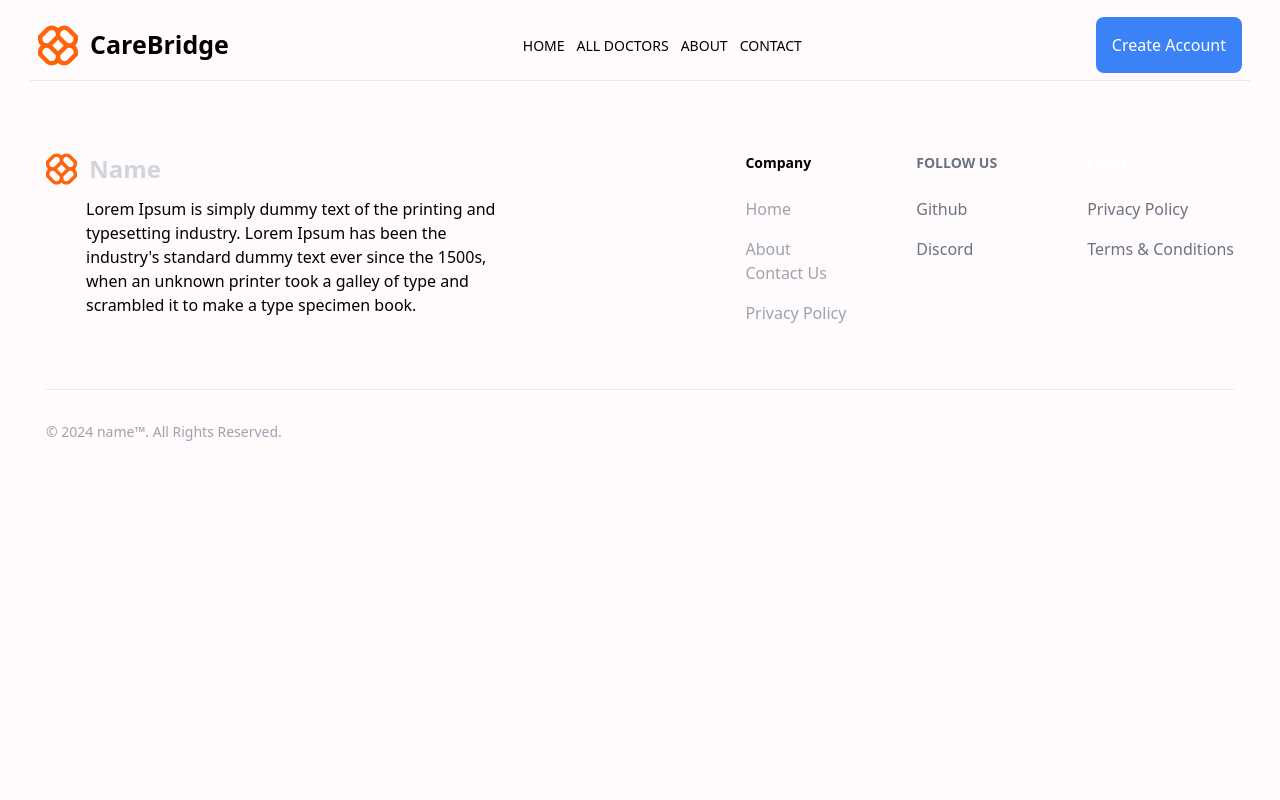
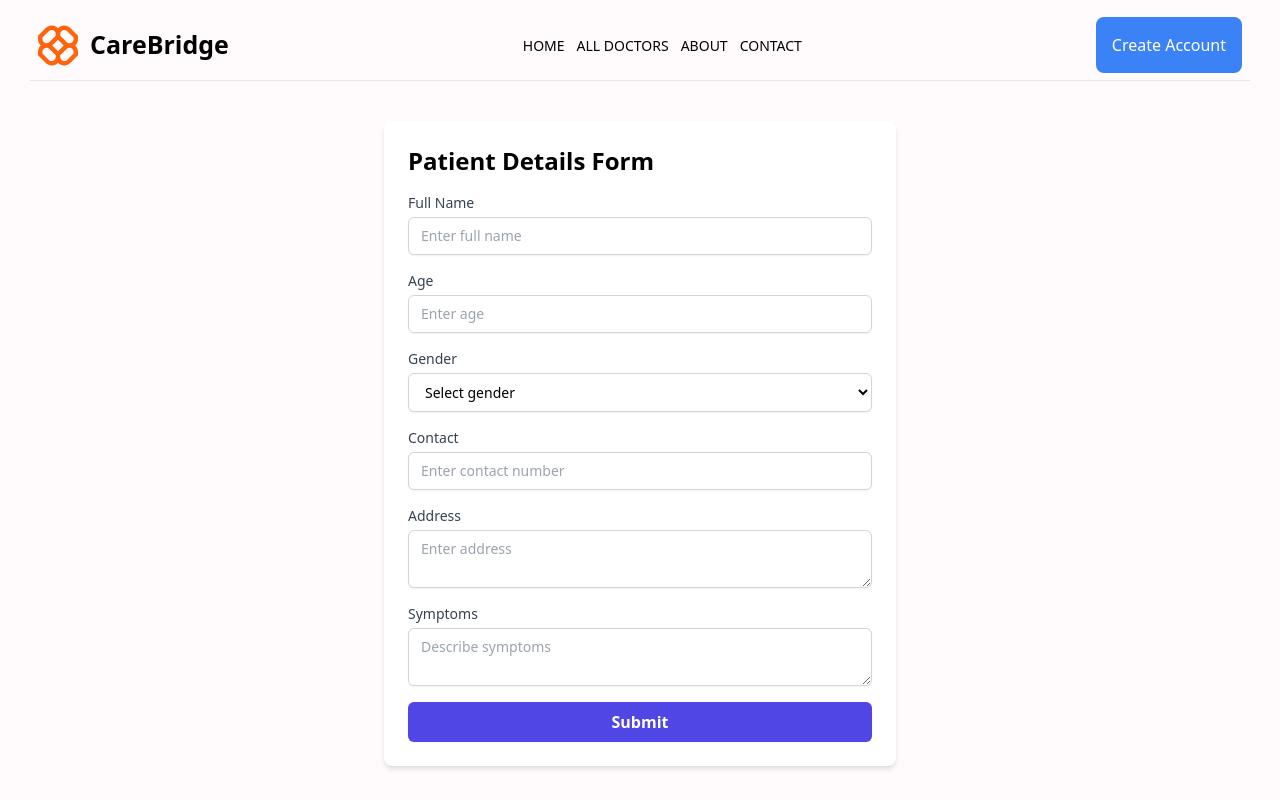
Before and after one commit to afzal-2004/DoctorAppoint, a React (Vite) app: page /patientDetails in a window 1280 px wide. Shown: the top 800 px of the page. Built offline with nearby package versions, Linux system fonts and the light colour scheme.

Commit message:
Add patient Details Form

```diff
--- a/src/Components/DoctorDetails.jsx
+++ b/src/Components/DoctorDetails.jsx
@@ -1,9 +1,9 @@
 /* eslint-disable react-hooks/exhaustive-deps */
-// import { useParams } from "react-router-dom";
+
 import axios from "axios";
 import { useContext, useEffect, useState } from "react";
 import { FaCircleExclamation, FaArrowRight } from "react-icons/fa6";
-import { toast } from "react-toastify";
+
 import { DoctorCard } from "./DoctorCard";
 import { Link } from "react-router-dom";
 import { AppContext } from "../Context/AppContext";
@@ -62,9 +62,6 @@ export const DoctorDetails = () => {
     setNextSevenBookingDate(nextSevenDays);
   }, []);
   //  Handling Booking Funtion
-  const handleBookingStatus = () => {
-    toast.success("Book Doctor");
-  };
 
   return (
     <>
@@ -145,16 +142,13 @@ export const DoctorDetails = () => {
                 ))}
               </div>
               <div>
-                <button
-                  className=" m-[5vh] border bg-blue-500 rounded-3xl text-white p-4   sm:text-[18px] text-[15px] gap-3 flex  items-center"
-                  onClick={() => {
-                    handleBookingStatus();
-                  }}
-                >
-                  {" "}
-                  Book an appointment
-                  <FaArrowRight />
-                </button>
+                <Link to={"/patientDetails"}>
+                  <button className=" m-[5vh] border bg-blue-500 rounded-3xl text-white p-4   sm:text-[18px] text-[15px] gap-3 flex  items-center ">
+                    {" "}
+                    Book an appointment
+                    <FaArrowRight />
+                  </button>
+                </Link>
               </div>
             </div>
           </div>
--- /dev/null
+++ b/src/Components/PatinentDetails.jsx
@@ -0,0 +1,126 @@
+import { useState } from "react";
+
+export const PatinentDetails = () => {
+  const [formData, setFormData] = useState({
+    name: "",
+    age: "",
+    gender: "",
+    contact: "",
+    address: "",
+    symptoms: "",
+    doctor: "",
+  });
+
+  const handleChange = (e) => {
+    setFormData({ ...formData, [e.target.name]: e.target.value });
+  };
+
+  const handleSubmit = (e) => {
+    e.preventDefault();
+
+    console.log("Patient Data:", formData);
+  };
+
+  return (
+    <div className="max-w-lg mx-auto mt-10 p-6 bg-white shadow-md rounded-lg">
+      <h2 className="text-2xl font-semibold mb-4">Patient Details Form</h2>
+      <form onSubmit={handleSubmit}>
+        <div className="mb-4">
+          <label className="block text-sm font-medium text-gray-700">
+            Full Name
+          </label>
+          <input
+            type="text"
+            name="name"
+            value={formData.name}
+            onChange={handleChange}
+            className="mt-1 block w-full px-3 py-2 border border-gray-300 rounded-md shadow-sm focus:outline-none focus:ring-indigo-500 focus:border-indigo-500 sm:text-sm"
+            placeholder="Enter full name"
+            required
+          />
+        </div>
+
+        <div className="mb-4">
+          <label className="block text-sm font-medium text-gray-700">Age</label>
+          <input
+            type="number"
+            name="age"
+            value={formData.age}
+            onChange={handleChange}
+            className="mt-1 block w-full px-3 py-2 border border-gray-300 rounded-md shadow-sm focus:outline-none focus:ring-indigo-500 focus:border-indigo-500 sm:text-sm"
+            placeholder="Enter age"
+            required
+          />
+        </div>
+
+        <div className="mb-4">
+          <label className="block text-sm font-medium text-gray-700">
+            Gender
+          </label>
+          <select
+            name="gender"
+            value={formData.gender}
+            onChange={handleChange}
+            className="mt-1 block w-full px-3 py-2 border border-gray-300 bg-white rounded-md shadow-sm focus:outline-none focus:ring-indigo-500 focus:border-indigo-500 sm:text-sm"
+            required
+          >
+            <option value="">Select gender</option>
+            <option value="male">Male</option>
+            <option value="female">Female</option>
+            <option value="other">Other</option>
+          </select>
+        </div>
+
+        <div className="mb-4">
+          <label className="block text-sm font-medium text-gray-700">
+            Contact
+          </label>
+          <input
+            type="tel"
+            name="contact"
+            value={formData.contact}
+            onChange={handleChange}
+            className="mt-1 block w-full px-3 py-2 border border-gray-300 rounded-md shadow-sm focus:outline-none focus:ring-indigo-500 focus:border-indigo-500 sm:text-sm"
+            placeholder="Enter contact number"
+            required
+          />
+        </div>
+
+        <div className="mb-4">
+          <label className="block text-sm font-medium text-gray-700">
+            Address
+          </label>
+          <textarea
+            name="address"
+            value={formData.address}
+            onChange={handleChange}
+            className="mt-1 block w-full px-3 py-2 border border-gray-300 rounded-md shadow-sm focus:outline-none focus:ring-indigo-500 focus:border-indigo-500 sm:text-sm"
+            placeholder="Enter address"
+            required
+          />
+        </div>
+
+        <div className="mb-4">
+          <label className="block text-sm font-medium text-gray-700">
+            Symptoms
+          </label>
+          <textarea
+            name="symptoms"
+            value={formData.symptoms}
+            onChange={handleChange}
+            className="mt-1 block w-full px-3 py-2 border border-gray-300 rounded-md shadow-sm focus:outline-none focus:ring-indigo-500 focus:border-indigo-500 sm:text-sm"
+            placeholder="Describe symptoms"
+            required
+          />
+        </div>
+
+        <button
+          type="submit"
+          className="w-full py-2 px-4 bg-indigo-600 text-white font-semibold rounded-md shadow-sm hover:bg-indigo-700 focus:outline-none focus:ring-2 focus:ring-offset-2 focus:ring-indigo-500"
+        >
+          Submit
+        </button>
+      </form>
+    </div>
+  );
+};
--- a/src/Pages/Doctors/Doctors.jsx
+++ b/src/Pages/Doctors/Doctors.jsx
@@ -5,7 +5,7 @@ import { Link } from "react-router-dom";
 export const Doctors = () => {
   const [Doctordata, setDoctordata] = useState([]);
   useEffect(() => {
-    axios.get("/public/Doctor.json").then((res) => {
+    axios.get("/Doctor.json").then((res) => {
       console.log(res.data);
       setDoctordata(res.data);
     });
--- a/src/Router/Index.jsx
+++ b/src/Router/Index.jsx
@@ -8,6 +8,7 @@ import { Doctors } from "../Pages/Doctors/Doctors";
 import { Sidebar } from "../Components/Sidebar";
 import { Login, Register } from "../Components/LoginAndRegister";
 import { DoctorDetails } from "../Components/DoctorDetails";
+import { PatinentDetails } from "../Components/PatinentDetails";
 
 export const Index = () => {
   return (
@@ -21,6 +22,7 @@ export const Index = () => {
           <Route path="/register" element={<Register />} />
           <Route path="/login" element={<Login />} />
           <Route path="/allDoctors/:id" element={<DoctorDetails />} />
+          <Route path="/patientDetails" element={<PatinentDetails />} />
           <Route path="/allDoctors" element={<DoctorOutlet />}>
             <Route path="/allDoctors" element={<Doctors />} />
           </Route>
```
Also changed, not shown: src/Components/Components.css (added).
